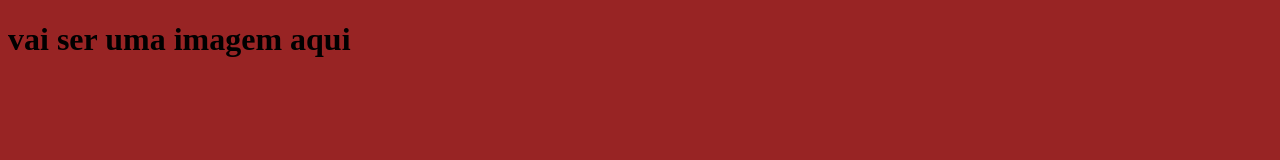
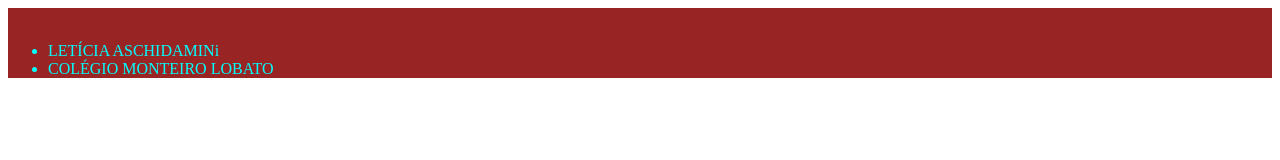
Before and after one commit to aschidamini17/leticia-a, a plain HTML site: page index.html in a window 1280 px wide. Drawn offline with Linux system fonts and the light colour scheme.

Commit message:
Add files via upload

```diff
--- a/index.html
+++ b/index.html
@@ -8,7 +8,12 @@
     <link rel="stylesheet" href="style.css">
 </head>
 <body>
-    <h1>vai ser uma imagem aqui</h1>
+    <header>
+    <img src="" alt="">
+    <ul>
+        <li>LETÍCIA ASCHIDAMINi</li>
+        <li>COLÉGIO MONTEIRO LOBATO</li></header>
 
+</ul>
 </body>
 </html>
--- a/style.css
+++ b/style.css
@@ -1,3 +1,4 @@
-body{
+header{
     background-color: #982424;
+    color: aqua
 }
```
